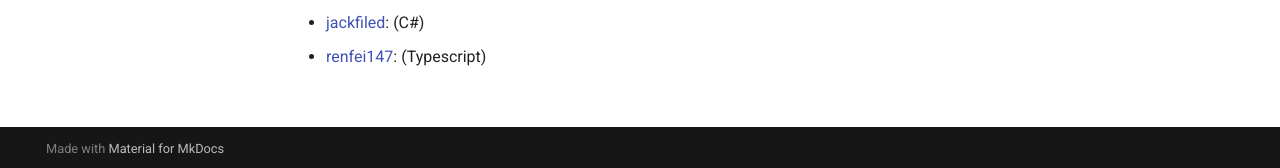
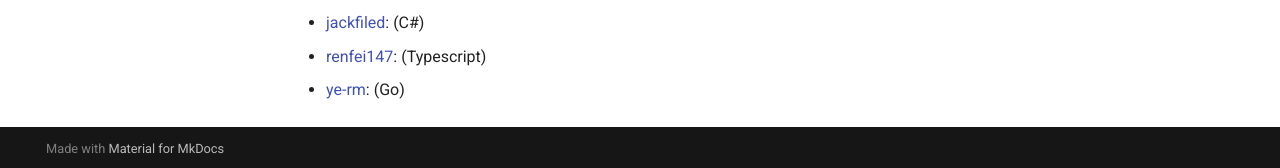
Before and after one commit to brupst/awesome-bupt-scs, an MkDocs documentation site: the page built from projects/Program-Practice.md, in a window 1280 px wide and 975 px high. Shown: the part 804-972 px from the top of the window. Built offline with MkDocs 1.6.1 and Material for MkDocs 9.7.7, drawn with Linux system fonts in a browser that asks for light colours; comment, search, counter and statistics services are not loaded.

```diff
--- a/projects/Program-Practice.md
+++ b/projects/Program-Practice.md
@@ -22,3 +22,4 @@
 * [ProgrameThinking](https://github.com/ProgrameThinking/robot_dsl):(rust)
 * [jackfiled](https://github.com/jackfiled/Katheryne): (C#)
 * [renfei147](https://github.com/renfei147/bupt_work_collection/tree/main/ChattyCat): (Typescript)
+* [ye-rm](https://github.com/ye-rm/MyDSL): (Go)
```
